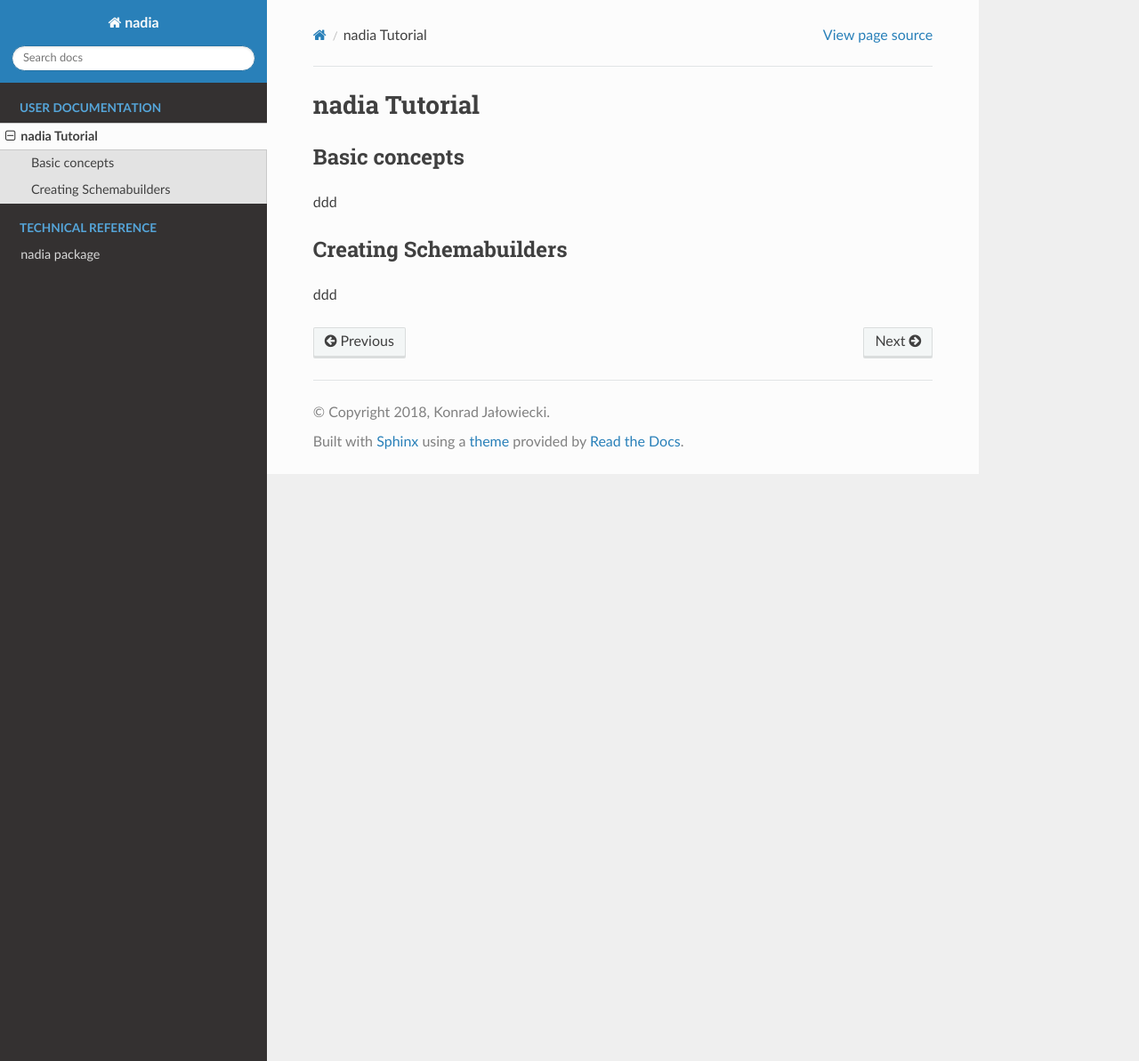
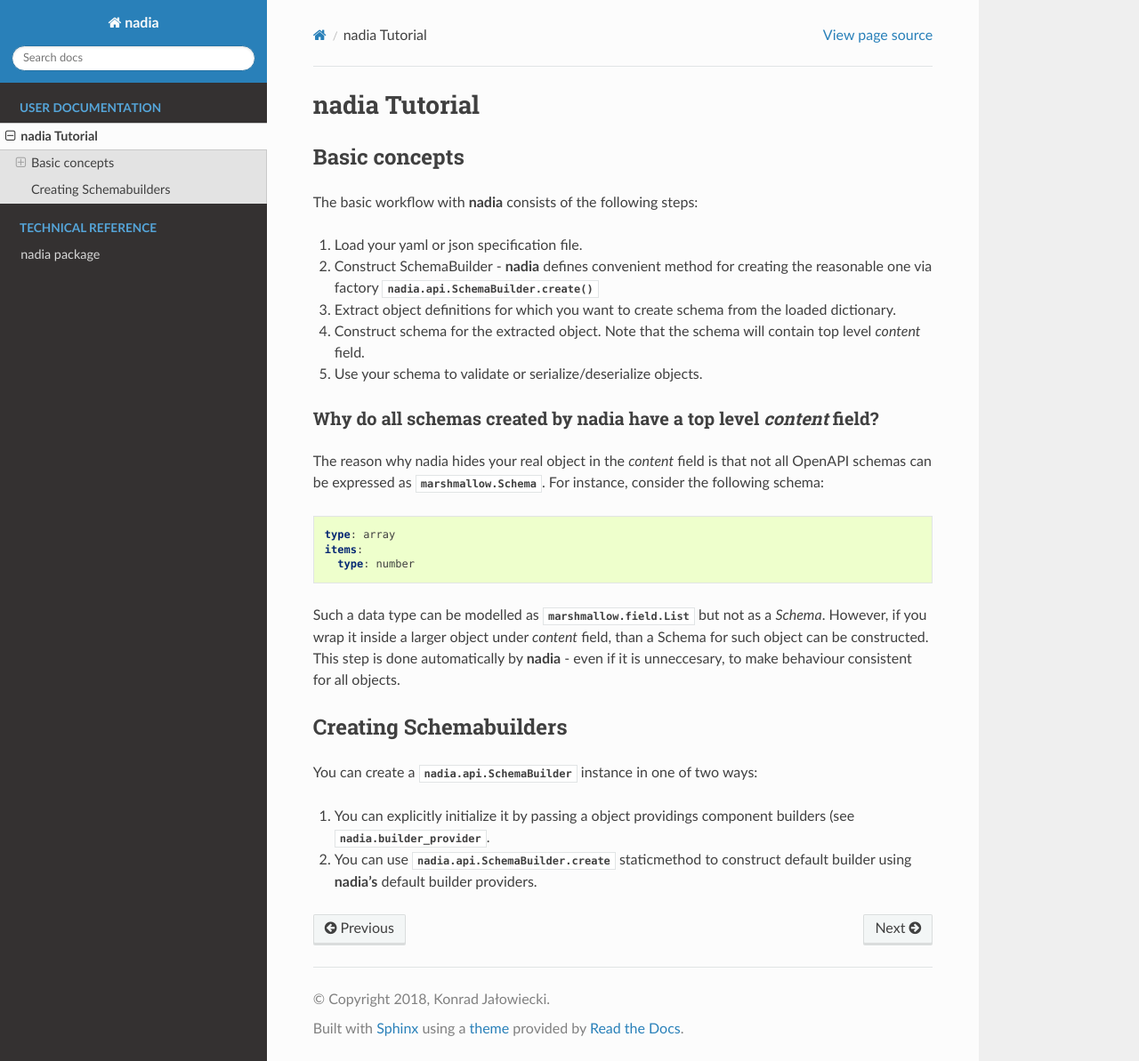
Before and after one commit to aubergine-developers/nadia, a Sphinx documentation site: the page built from doc/source/userdoc/tutorial.rst, in a window 1280 px wide and 1193 px high. Shown: the whole window at 89% size. Built offline with Sphinx 7.4.7 and the Read the Docs theme 2.0.0, drawn with Linux system fonts in a browser that asks for light colours.

Commit message:
Update user documentation

```diff
--- a/doc/source/userdoc/tutorial.rst
+++ b/doc/source/userdoc/tutorial.rst
@@ -5,8 +5,37 @@ nadia Tutorial
 Basic concepts
 --------------
 
-ddd
+The basic workflow with **nadia** consists of the following steps:
+
+1. Load your yaml or json specification file.
+2. Construct SchemaBuilder - **nadia** defines convenient method for creating the reasonable
+   one via factory :py:meth:`nadia.api.SchemaBuilder.create`
+3. Extract object definitions for which you want to create schema from the loaded dictionary.
+4. Construct schema for the extracted object. Note that the schema will contain top level `content`
+   field.
+5. Use your schema to validate or serialize/deserialize objects.
+
+Why do all schemas created by **nadia** have a top level `content` field?
++++++++++++++++++++++++++++++++++++++++++++++++++++++++++++++++++++++++++
+The reason why nadia hides your real object in the `content` field is that
+not all OpenAPI schemas can be expressed as :py:class:`marshmallow.Schema`.
+For instance, consider the following schema:
+
+.. code-block:: yml
+
+   type: array
+   items:
+     type: number
+
+Such a data type can be modelled as :py:class:`marshmallow.field.List` but not as
+a `Schema`. However, if you wrap it inside a larger object under `content` field, than a Schema
+for such object can be constructed. This step is done automatically by **nadia** - even if it is
+unneccesary, to make behaviour consistent for all objects.
+
 
 Creating Schemabuilders
 -----------------------
-ddd
+You can create a :py:class:`nadia.api.SchemaBuilder` instance in one of two ways:
+
+1. You can explicitly initialize it by passing a object providings component builders (see :py:mod:`nadia.builder_provider`.
+2. You can use :py:class:`nadia.api.SchemaBuilder.create` staticmethod to construct default builder using **nadia's** default builder providers.
```
